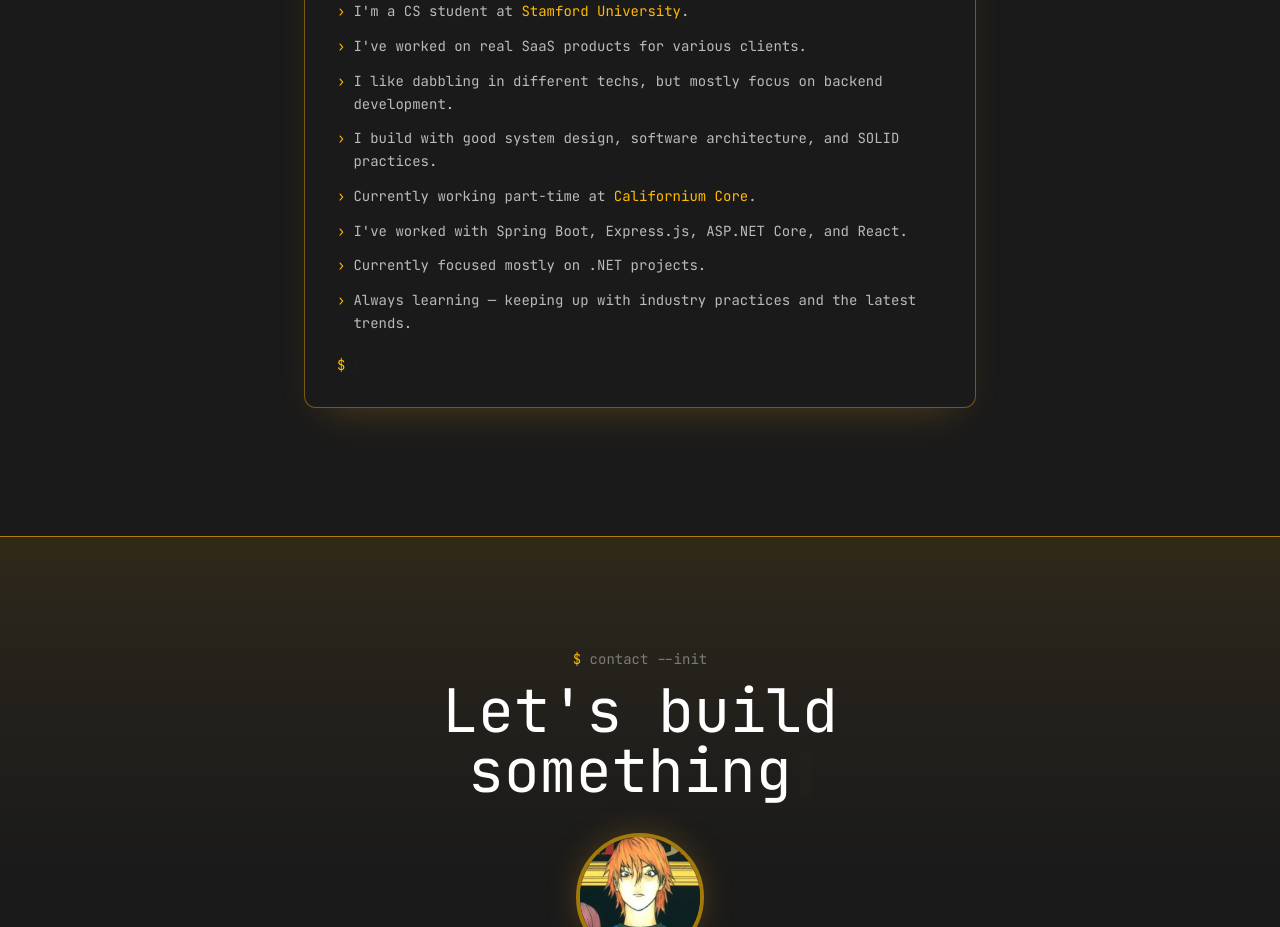
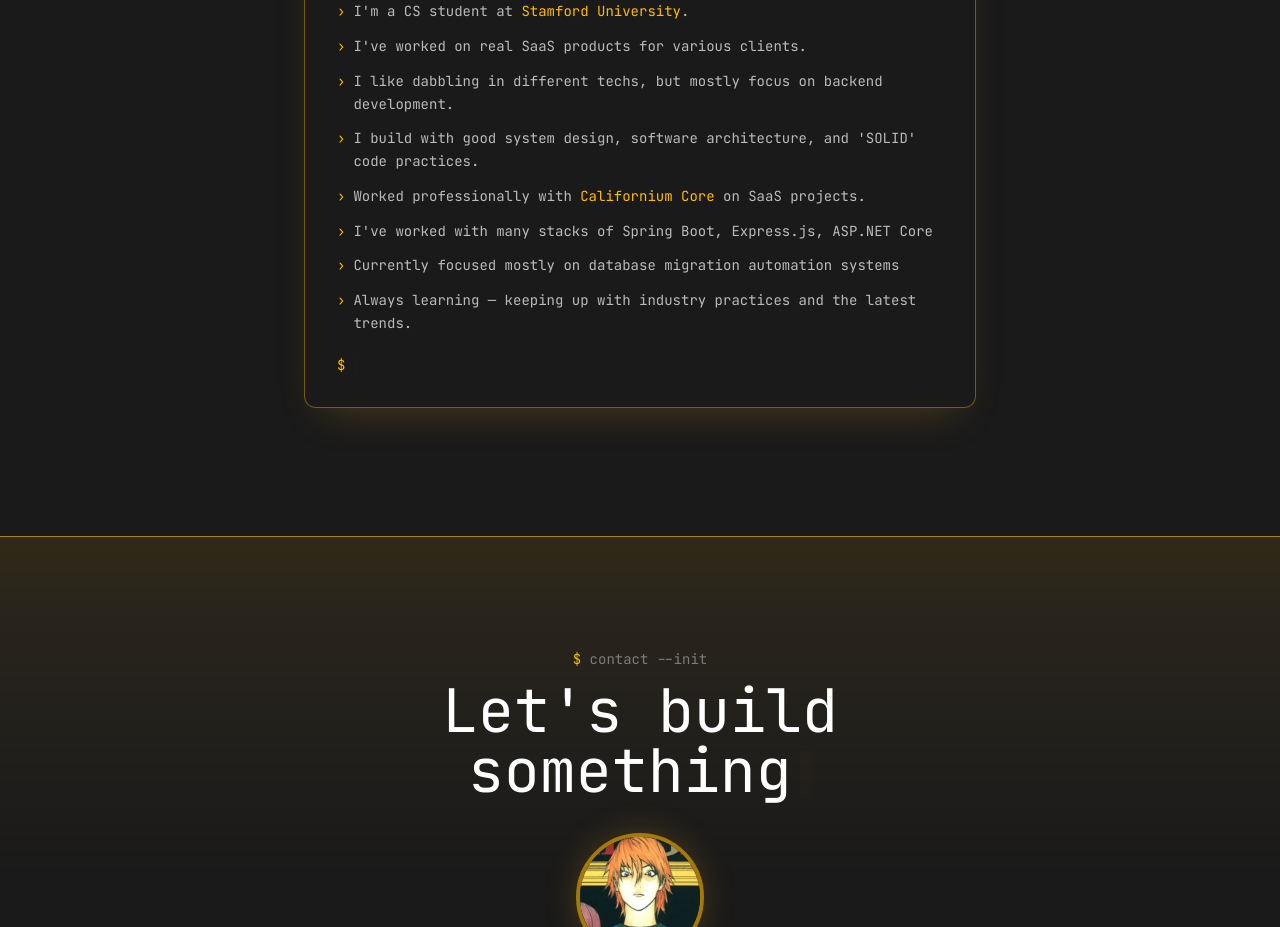
Before and after one commit to ZahaSanko001/PortWeb-v2, a React (Vite) app: page / in a window 1280 px wide. Shown: the part 5220-6147 px from the top of the page. Built offline with nearby package versions, Linux system fonts and the light colour scheme.

Commit message:
about update

```diff
--- a/src/Components/About2.jsx
+++ b/src/Components/About2.jsx
@@ -9,10 +9,10 @@ const aboutLines = [
     <>I'm a CS student at <a className="text-amber-400 hover:underline" href="https://cse.stamforduniversity.edu.bd/">Stamford University</a>.</>,
     <>I've worked on real SaaS products for various clients.</>,
     <>I like dabbling in different techs, but mostly focus on backend development.</>,
-    <>I build with good system design, software architecture, and SOLID practices.</>,
-    <>Currently working part-time at <a className="text-amber-400 hover:underline" href="https://californiumcore.com">Californium Core</a>.</>,
-    <>I've worked with Spring Boot, Express.js, ASP.NET Core, and React.</>,
-    <>Currently focused mostly on .NET projects.</>,
+    <>I build with good system design, software architecture, and 'SOLID' code practices.</>,
+    <>Worked professionally with <a className="text-amber-400 hover:underline" href="https://californiumcore.com">Californium Core</a> on SaaS projects.</>,
+    <>I've worked with many stacks of Spring Boot, Express.js, ASP.NET Core</>,
+    <>Currently focused mostly on database migration automation systems</>,
     <>Always learning — keeping up with industry practices and the latest trends.</>,
 ];
 
```
